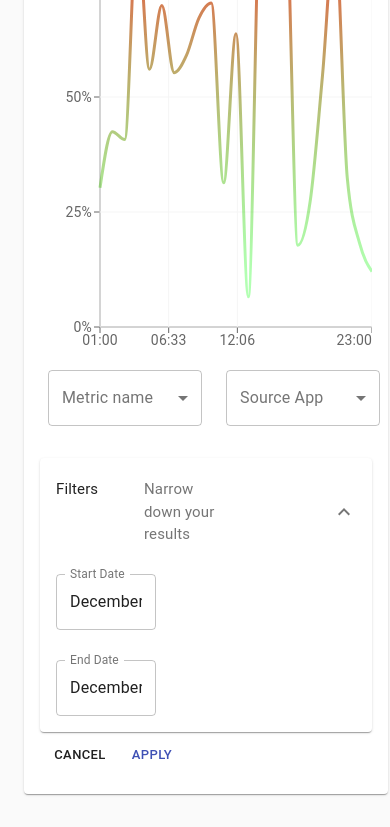
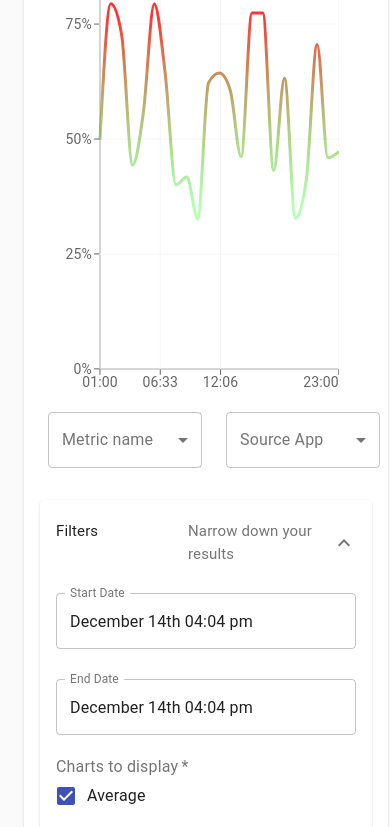
Before and after one commit to Warzecha/LogPanda-frontend, a React (Create React App) app: page /metrics in a window 390 px wide. Shown: the part 1156-1983 px from the top of the page. Built offline with nearby package versions, Linux system fonts and the light colour scheme.

Commit message:
responsive layout

```diff
--- a/src/components/metrics/MainMetricsChart.jsx
+++ b/src/components/metrics/MainMetricsChart.jsx
@@ -2,7 +2,8 @@ import React from "react";
 import {CartesianGrid, Line, LineChart, ResponsiveContainer, Tooltip, XAxis, YAxis} from "recharts";
 import moment from "moment";
 import {makeStyles} from "@material-ui/core/styles";
-import {randomInRange, round} from "../../utils/numberUtils";
+import {round} from "../../utils/numberUtils";
+import {generateRandomData} from "../../utils/chartUtils";
 
 
 export default function MainMetricsChart() {
@@ -18,7 +19,7 @@ export default function MainMetricsChart() {
     const tooltipLabelFormatter = (timestamp) => moment(timestamp).format('HH:mm');
 
     return (
-        <ResponsiveContainer width={'100%'} height={500} className={classes.container}>
+        <ResponsiveContainer width={'90%'} height={500} className={classes.container}>
             <LineChart
                 data={data}
                 margin={{top: 5, right: 0, left: 0, bottom: 5}}
@@ -51,20 +52,3 @@ const useStyle = makeStyles(() => ({
         marginTop: 20,
     },
 }));
-
-
-const generateRandomData = () => {
-    const time = moment().startOf('date');
-    const data = [];
-    for (let i = 0; i < 23; i++) {
-        time.add(1, 'h');
-        let value = randomInRange(0, 100);
-
-        data.push({
-            timestamp: time.valueOf(),
-            value: value
-        })
-    }
-
-    return data;
-};
--- a/src/components/metrics/MainMetricsComponent.jsx
+++ b/src/components/metrics/MainMetricsComponent.jsx
@@ -16,6 +16,26 @@ export default function MainMetricsComponent(props) {
 
     const [startDate, setStartDate] = useState(new Date());
     const [endDate, setEndDate] = useState(new Date());
+
+    const [percentiles, setPercentiles] = useState(initialPercentiles);
+
+
+    const handleChangePercentile = index => {
+
+        console.log('index', index);
+
+        const newPercentiles = percentiles.map((item, j) => {
+            if (j === index) {
+                const changed = {...item};
+                changed.selected = !item.selected;
+                return changed
+            } else {
+                return item
+            }
+        });
+        setPercentiles(newPercentiles)
+    };
+
 
     return (
         <Card className={classes.card}>
@@ -46,6 +66,8 @@ export default function MainMetricsComponent(props) {
                         endDate={endDate}
                         onStartDateChange={dateTime => setStartDate(dateTime)}
                         onEndDateChange={dateTime => setEndDate(dateTime)}
+                        percentiles={percentiles}
+                        onChangePercentile={handleChangePercentile}
 
                     />
                 </Grid>
@@ -95,3 +117,28 @@ const metricsMenuItems = [
         value: 'errors'
     },
 ];
+
+
+const initialPercentiles = [
+    {
+        label: 'Average',
+        value: 50,
+        selected: true
+    },
+    {
+        label: '90%',
+        value: 90,
+        selected: true
+    },
+    {
+        label: '95%',
+        value: 95,
+        selected: true
+    },
+    {
+        label: '99%',
+        value: 99,
+        selected: false
+    }
+
+]
--- a/src/components/metrics/MainMetricsFilterPanel.jsx
+++ b/src/components/metrics/MainMetricsFilterPanel.jsx
@@ -8,10 +8,31 @@ import Typography from '@material-ui/core/Typography';
 import ExpandMoreIcon from '@material-ui/icons/ExpandMore';
 import {DateTimePicker, MuiPickersUtilsProvider} from "@material-ui/pickers";
 import MomentUtils from "@date-io/moment";
+import FormControl from "@material-ui/core/FormControl";
+import FormLabel from "@material-ui/core/FormLabel";
+import FormGroup from "@material-ui/core/FormGroup";
+import FormControlLabel from "@material-ui/core/FormControlLabel";
+import Checkbox from "@material-ui/core/Checkbox";
+import FormHelperText from "@material-ui/core/FormHelperText";
+import Grid from "@material-ui/core/Grid";
+import Card from "@material-ui/core/Card";
 
 export default function (props) {
 
     const classes = useStyles();
+
+    const error = props.percentiles.map(item => item.selected).filter(v => v).length < 1;
+
+    const checkBoxes = props.percentiles.map((item, index) => (<FormControlLabel key={index}
+                                                                                 control={<Checkbox
+                                                                                     checked={item.selected}
+                                                                                     onChange={() => props.onChangePercentile(index)}
+                                                                                     value={item.selected}
+                                                                                     color="primary"
+                                                                                 />}
+                                                                                 label={item.label}
+    />));
+
 
     return (
         <div className={classes.root}>
@@ -21,16 +42,24 @@ export default function (props) {
                     aria-controls="panel1c-content"
                     id="panel1c-header"
                 >
-                    <div className={classes.column}>
+
+                    <Grid container>
+                        <Grid item xs={6}>
                             <Typography className={classes.heading}>Filters</Typography>
-                    </div>
-                    <div className={classes.column}>
+                        </Grid>
+                        <Grid item xs={6}>
                             <Typography className={classes.secondaryHeading}>Narrow down your results</Typography>
-                    </div>
+                        </Grid>
+                    </Grid>
+
                 </ExpansionPanelSummary>
-                <ExpansionPanelDetails className={classes.details}>
-                    <div className={classes.column}>
+                <ExpansionPanelDetails>
+
+                    <Grid container spacing={3}>
+                        <Grid item xs={12} sm={6}>
                             <MuiPickersUtilsProvider utils={MomentUtils}>
+                                <div className={classes.columnContainer}>
+
                                     <DateTimePicker label="Start Date"
                                                     inputVariant="outlined"
                                                     value={props.startDate}
@@ -41,25 +70,26 @@ export default function (props) {
                                                     inputVariant="outlined"
                                                     value={props.endDate}
                                                     onChange={props.onEndDateChange}
-                                            className={classes.bottomDateTimePicker}
+                                                    className={classes.spaceAbove}
                                     />
+                                </div>
+                            </MuiPickersUtilsProvider>
 
-                        </MuiPickersUtilsProvider>
-                    </div>
-                    <div className={classes.column}>
-                        {/*<Typography variant="caption">*/}
-                        {/*    Select your destination of choice*/}
-                        {/*    <br />*/}
-                        {/*    <a href="#secondary-heading-and-columns" className={classes.link}>*/}
-                        {/*        Learn more*/}
-                        {/*    </a>*/}
-                        {/*</Typography>*/}
-                    </div>
+                        </Grid>
+                        <Grid item xs={12} sm={6}>
+                            <FormControl required error={error} component="fieldset" className={classes.formControl}>
+                                <FormLabel component="legend">Charts to display</FormLabel>
+                                <FormGroup>
+                                    {checkBoxes}
+                                </FormGroup>
+                                <FormHelperText>You need to select at least one</FormHelperText>
+                            </FormControl>
+                        </Grid>
+                    </Grid>
                 </ExpansionPanelDetails>
             </ExpansionPanel>
         </div>
     );
-
 }
 
 
@@ -82,8 +112,14 @@ const useStyles = makeStyles(theme => ({
     details: {
         alignItems: 'center',
     },
-    column: {
-        flexBasis: '33.33%',
+    spaceAbove: {
+        marginTop: 30
+    },
+    columnContainer: {
+        display: 'flex',
+        flexDirection: 'column',
+        justifyContent: 'space-around',
+        alignItems: 'space-around'
     },
     helper: {
         borderLeft: `2px solid ${theme.palette.divider}`,
@@ -95,8 +131,5 @@ const useStyles = makeStyles(theme => ({
         '&:hover': {
             textDecoration: 'underline',
         },
-    },
-    bottomDateTimePicker: {
-        marginTop: 30
     }
 }));
--- a/src/components/metrics/ThroughputChart.jsx
+++ b/src/components/metrics/ThroughputChart.jsx
@@ -2,7 +2,8 @@ import React from "react";
 import {CartesianGrid, Line, LineChart, ResponsiveContainer, Tooltip, XAxis, YAxis} from "recharts";
 import moment from "moment";
 import {makeStyles} from "@material-ui/core/styles";
-import {randomInRange, round} from "../../utils/numberUtils";
+import {round} from "../../utils/numberUtils";
+import {generateRandomData} from "../../utils/chartUtils";
 
 
 export default function ThroughputChart() {
@@ -51,20 +52,3 @@ const useStyle = makeStyles(() => ({
         marginTop: 20,
     },
 }));
-
-
-const generateRandomData = () => {
-    const time = moment().startOf('date');
-    const data = [];
-    for (let i = 0; i < 23; i++) {
-        time.add(1, 'h');
-        let value = randomInRange(0, 100);
-
-        data.push({
-            timestamp: time.valueOf(),
-            value: value
-        })
-    }
-
-    return data;
-};
--- a/src/styles/TileStyles.js
+++ b/src/styles/TileStyles.js
@@ -5,7 +5,7 @@ const useTileStyle = makeStyles(theme => ({
         flexGrow: 1,
     },
     card: {
-        marginTop: 10,
+        marginTop: 24,
         padding: theme.spacing(2),
     },
     cardTitle: {
--- /dev/null
+++ b/src/utils/chartUtils.js
@@ -0,0 +1,19 @@
+import moment from "moment";
+import {randomInRange} from "./numberUtils";
+
+
+export function generateRandomData() {
+    const time = moment().startOf('date');
+    const data = [];
+    for (let i = 0; i < 23; i++) {
+        time.add(1, 'h');
+        let value = randomInRange(20, 80);
+
+        data.push({
+            timestamp: time.valueOf(),
+            value: value
+        })
+    }
+
+    return data;
+}
```
Lines whose indentation alone changed are shown as unchanged.
